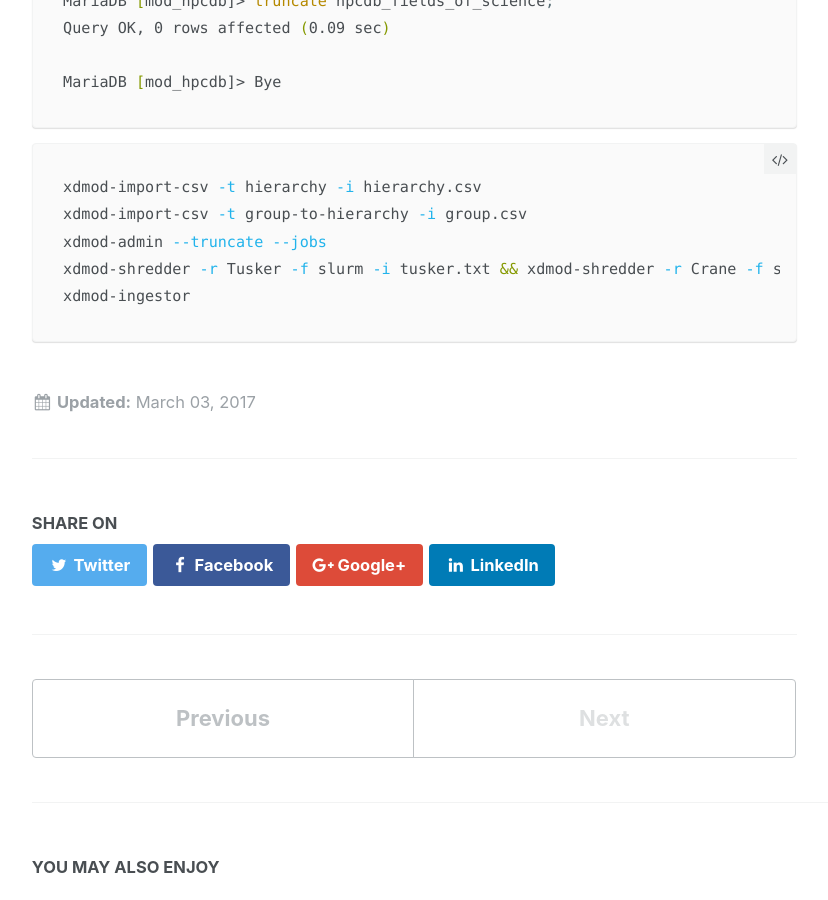
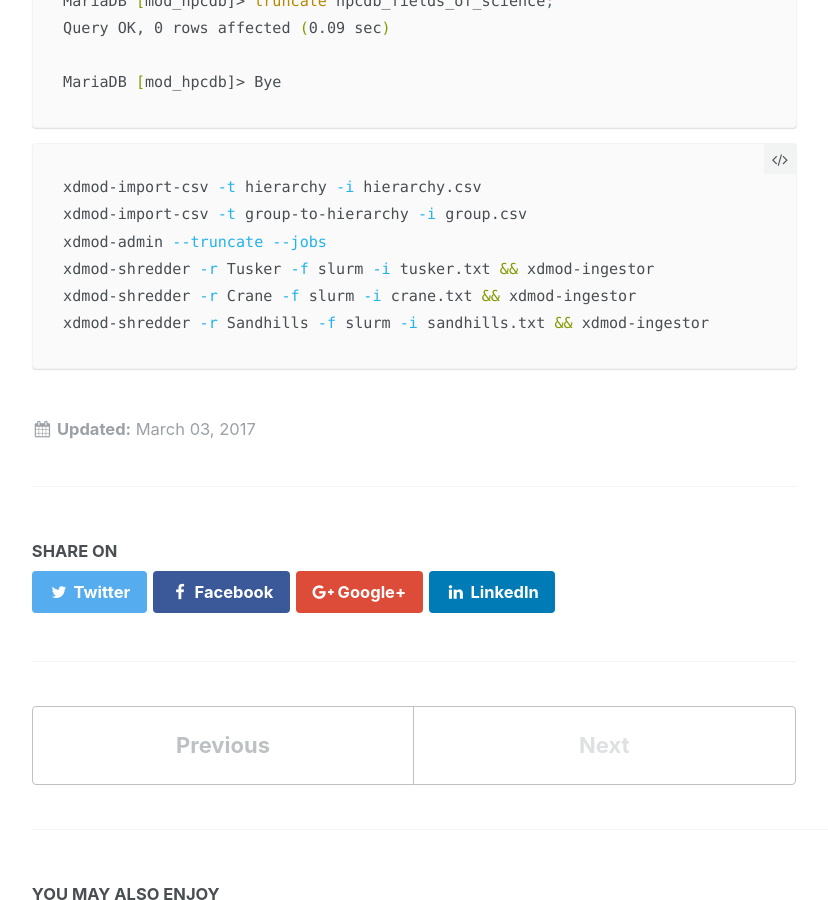
Before and after one commit to JingchaoZhang/JingchaoZhang.github.io, a Jekyll site: the page built from _posts/2017-03-03-XDMoD purge.md, in a window 1280 px wide and 900 px high, scrolled down 1845 px. Shown: the whole window, without its empty margins (252-1080 px from the left). Built offline with Jekyll 4.4.1, drawn with Linux system fonts in a browser that asks for light colours.

Commit message:
Update 2017-03-03-XDMoD purge.md

````diff
--- a/_posts/2017-03-03-XDMoD purge.md
+++ b/_posts/2017-03-03-XDMoD purge.md
@@ -73,6 +73,7 @@
 xdmod-import-csv -t hierarchy -i hierarchy.csv
 xdmod-import-csv -t group-to-hierarchy -i group.csv
 xdmod-admin --truncate --jobs
-xdmod-shredder -r Tusker -f slurm -i tusker.txt && xdmod-shredder -r Crane -f slurm -i crane.txt && xdmod-shredder -r Sandhills -f slurm -i sandhills.txt
-xdmod-ingestor
+xdmod-shredder -r Tusker -f slurm -i tusker.txt && xdmod-ingestor
+xdmod-shredder -r Crane -f slurm -i crane.txt && xdmod-ingestor
+xdmod-shredder -r Sandhills -f slurm -i sandhills.txt && xdmod-ingestor
 ```
````
